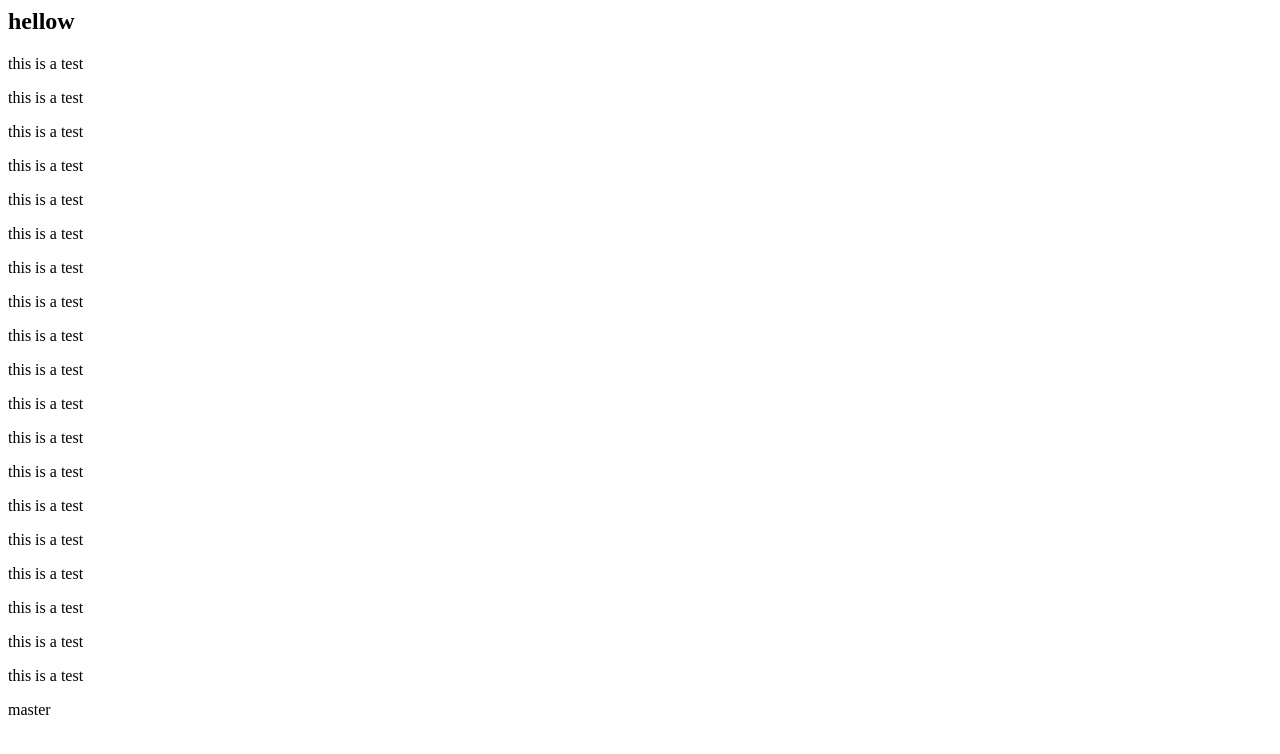
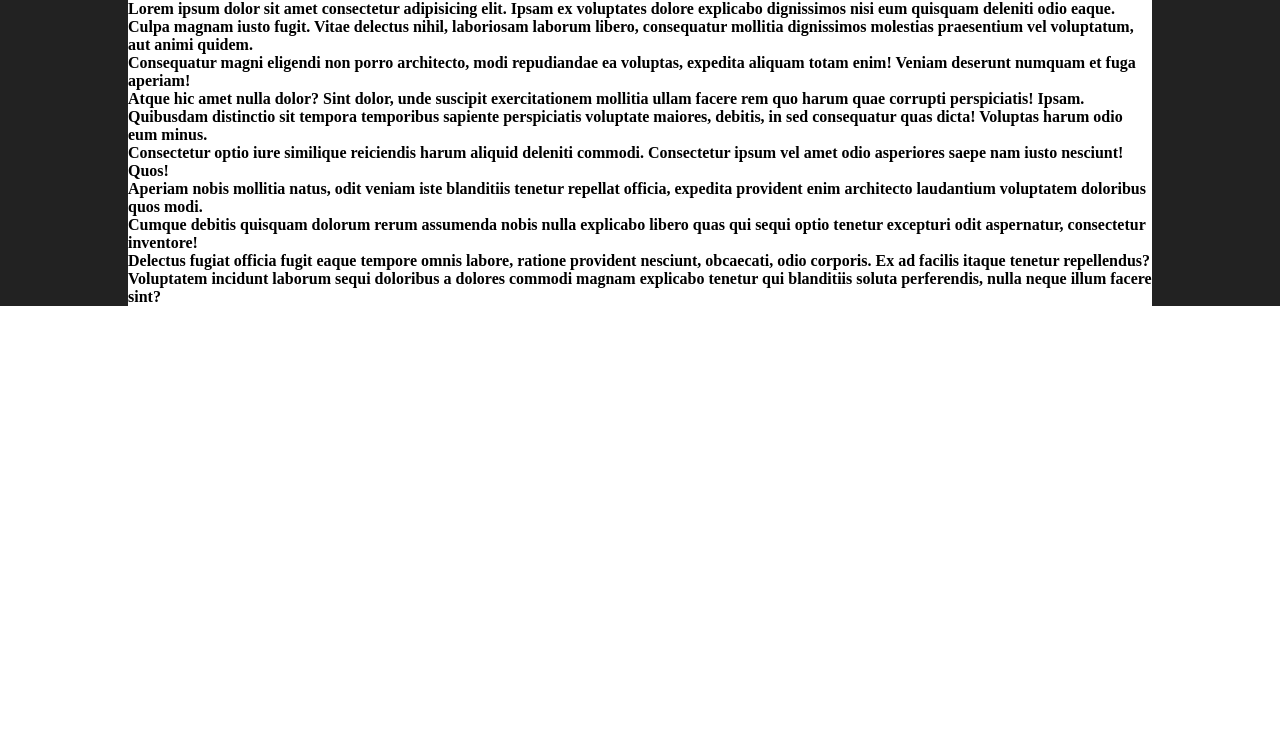
Before and after one commit to mikemike-git/Project-4, a plain HTML site: page index.html in a window 1280 px wide. Drawn offline with Linux system fonts and the light colour scheme.

Commit message:
sass
added stylesheet

```diff
--- /dev/null
+++ b/config.scss
@@ -0,0 +1,17 @@
+$primary-color: #222222;
+$secondary-color: #ffffff;
+$accent-color: grey;
+$font-weight: ("regular":200, "medium":600, "bold": 900);
+@mixin centerAlign {
+display:block;
+margin:0 auto;
+}
+@function fontWeights($weight){
+@return map-get($font-weight, $weight);
+}
+*{
+    margin:0;
+    padding:0;
+    box-sizing: border-box;
+
+}
--- a/index.html
+++ b/index.html
@@ -1,25 +1,29 @@
-<h2>hellow</h2>
-<p class="test">this is a test</p>
-<p class="test">this is a test</p>
-<p class="test">this is a test</p>
-<p class="test">this is a test</p>
-<p class="test">this is a test</p>
-<p class="test">this is a test</p>
-<p class="test">this is a test</p>
-<p class="test">this is a test</p>
-<p class="test">this is a test</p>
-<p class="test">this is a test</p>
-<p class="test">this is a test</p>
-<p class="test">this is a test</p>
-<p class="test">this is a test</p>
-<p class="test">this is a test</p>
-<p class="test">this is a test</p>
-<p class="test">this is a test</p>
-<p class="test">this is a test</p>
-<p class="test">this is a test</p>
-<p class="test">this is a test</p>
-<p>
-    master
-</p>
-<!--feature branch-->
-<!--feature branch 2-->
+<!DOCTYPE html>
+<html lang="en">
+<head>
+    <meta charset="UTF-8">
+    <meta http-equiv="X-UA-Compatible" content="IE=edge">
+    <meta name="viewport" content="width=device-width, initial-scale=1.0">
+    <title>Document</title>
+    <link rel="stylesheet" href="main.css">
+</head>
+<body>
+    <div class="container">
+        <div class="wrapper">
+            <div class="wrapper__inner">
+                <p class="wrapper__inner__para">Lorem ipsum dolor sit amet consectetur adipisicing elit. Ipsam ex voluptates dolore explicabo dignissimos nisi eum quisquam deleniti odio eaque.</p>
+                <p class="wrapper__inner__para">Culpa magnam iusto fugit. Vitae delectus nihil, laboriosam laborum libero, consequatur mollitia dignissimos molestias praesentium vel voluptatum, aut animi quidem.</p>
+                <p class="wrapper__inner__para">Consequatur magni eligendi non porro architecto, modi repudiandae ea voluptas, expedita aliquam totam enim! Veniam deserunt numquam et fuga aperiam!</p>
+                <p class="wrapper__inner__para">Atque hic amet nulla dolor? Sint dolor, unde suscipit exercitationem mollitia ullam facere rem quo harum quae corrupti perspiciatis! Ipsam.</p>
+                <p class="wrapper__inner__para">Quibusdam distinctio sit tempora temporibus sapiente perspiciatis voluptate maiores, debitis, in sed consequatur quas dicta! Voluptas harum odio eum minus.</p>
+                <p class="wrapper__inner__para">Consectetur optio iure similique reiciendis harum aliquid deleniti commodi. Consectetur ipsum vel amet odio asperiores saepe nam iusto nesciunt! Quos!</p>
+                <p class="wrapper__inner__para">Aperiam nobis mollitia natus, odit veniam iste blanditiis tenetur repellat officia, expedita provident enim architecto laudantium voluptatem doloribus quos modi.</p>
+                <p class="wrapper__inner__para">Cumque debitis quisquam dolorum rerum assumenda nobis nulla explicabo libero quas qui sequi optio tenetur excepturi odit aspernatur, consectetur inventore!</p>
+                <p class="wrapper__inner__para">Delectus fugiat officia fugit eaque tempore omnis labore, ratione provident nesciunt, obcaecati, odio corporis. Ex ad facilis itaque tenetur repellendus?</p>
+                <p class="wrapper__inner__para__two">Voluptatem incidunt laborum sequi doloribus a dolores commodi magnam explicabo tenetur qui blanditiis soluta perferendis, nulla neque illum facere sint?</p>
+            </div>
+        </div>
+    </div>
+
+</body>
+</html>
--- /dev/null
+++ b/main.scss
@@ -0,0 +1,20 @@
+@import './config.scss';
+
+
+.container{
+    background-color: $primary-color;
+    .wrapper{
+        @include centerAlign();
+        width:80%;
+        &__inner{
+            background-color: $secondary-color;
+
+            &__para{
+                font-weight: fontWeights(bold);
+            }
+            &__para__two{
+                @extend .wrapper__inner__para
+            }
+        }
+    }
+}
```
Also changed, not shown: config.css (added), main.css (added), 2 other files.
